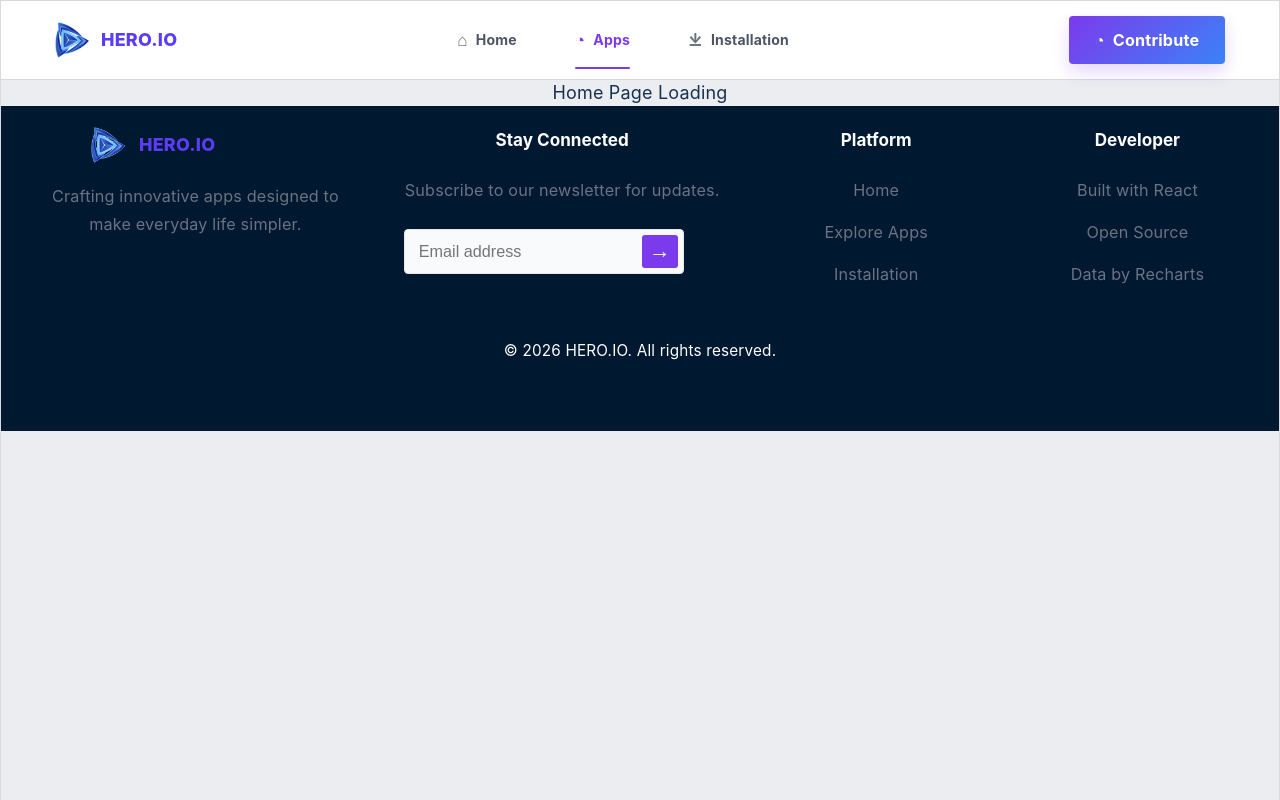
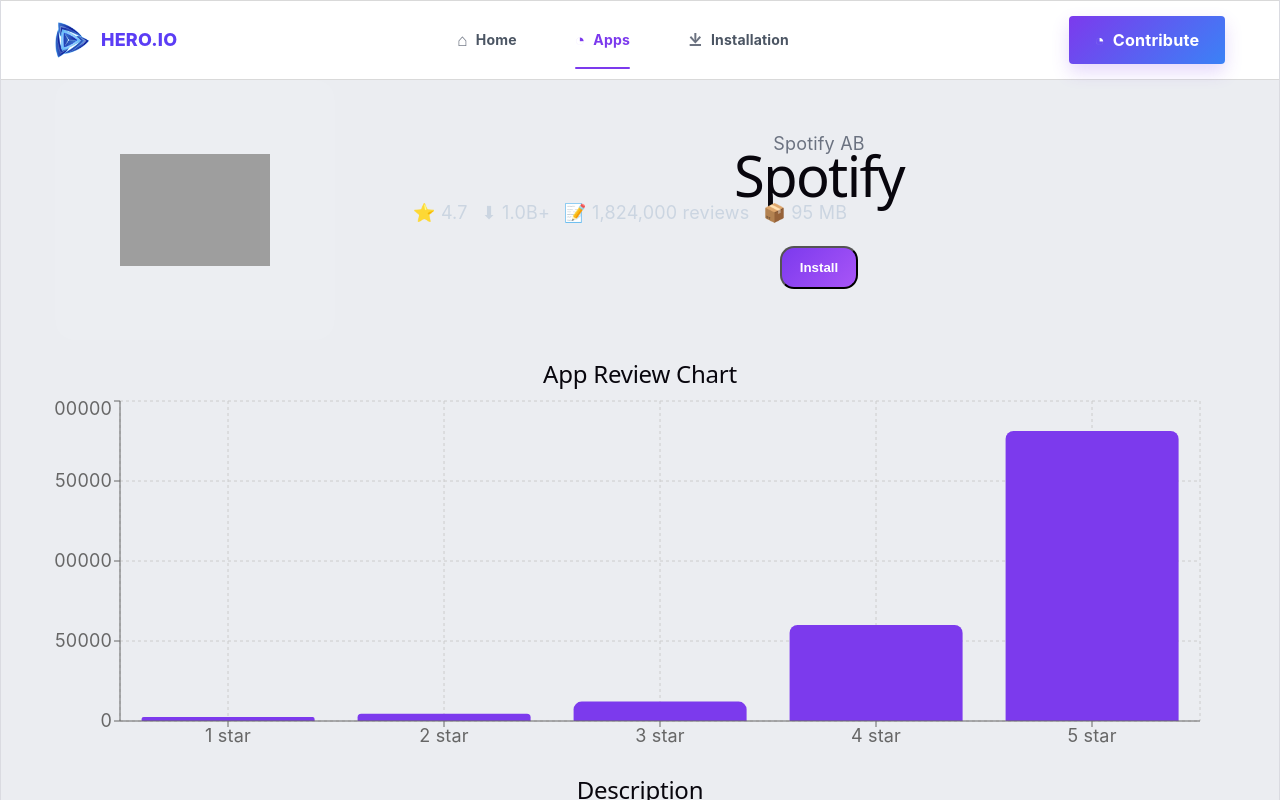
Before and after one commit to Tawseef-Taher-19/hero-IO, a React (Vite) app: page /apps/1 in a window 1280 px wide. Shown: the top 800 px of the page. Built offline with nearby package versions, Linux system fonts and the light colour scheme; grey boxes are pictures that could not be loaded.

Commit message:
feat: add app details page with install state, toast, chart, and app not found handling

```diff
--- a/src/index.css
+++ b/src/index.css
@@ -1122,3 +1122,57 @@
 .purple{
   color: var(--brand);
 }
+
+/* add appDetail */
+.details-grid {
+  display: grid;
+  grid-template-columns: 280px 1fr;
+  gap: 24px;
+  align-items: center;
+  margin-left: 3rem;
+}
+
+.details-image {
+  min-height: 260px;
+  display: grid;
+  place-items: center;
+  border-radius: 20px;
+  background: rgba(255, 255, 255, 0.04);
+}
+
+.details-image img {
+  width: 150px;
+  height: 150px;
+  object-fit: contain;
+}
+
+.details-info h1 {
+  margin: 4px 0 12px;
+}
+
+.details-meta {
+  display: flex;
+  flex-wrap: wrap;
+  gap: 14px;
+  margin-bottom: 20px;
+  margin-left: 3rem;
+  color: #cbd5e1;
+}
+
+.chart-wrap {
+  width: 90%;
+  height: 360px;
+  margin-left: 3rem;
+}
+
+.description {
+  line-height: 1.75;
+  color: #dbeafe;
+}
+
+/* Mobile Responsiveness */
+@media (max-width: 768px) {
+  .details-grid {
+    grid-template-columns: 1fr;
+  }
+}
--- a/src/pages/AppDetails.jsx
+++ b/src/pages/AppDetails.jsx
@@ -1,4 +1,99 @@
-const Home = () => {
-  return <div>Home Page Loading</div>;
+import { useMemo, useState } from "react";
+import { Link, useParams } from "react-router-dom";
+import toast from "react-hot-toast";
+import {
+  ResponsiveContainer,
+  BarChart,
+  Bar,
+  XAxis,
+  YAxis,
+  Tooltip,
+  CartesianGrid
+} from "recharts";
+import apps from "../data/apps.json";
+import { installApp, isAppInstalled } from "../utils/localStorage";
+
+const formatDownloads = (value) => {
+  if (value >= 1000000000) return `${(value / 1000000000).toFixed(1)}B+`;
+  if (value >= 1000000) return `${(value / 1000000).toFixed(1)}M+`;
+  return `${(value / 1000).toFixed(1)}K+`;
 };
-export default Home;
+
+const AppDetails = () => {
+  const { id } = useParams();
+  const app = useMemo(() => apps.find((item) => item.id === Number(id)), [id]);
+  const [installed, setInstalled] = useState(app ? isAppInstalled(app.id) : false);
+
+  if (!app) {
+    return (
+      <div className="center-box card">
+        <h1>App is Not Found</h1>
+        <p className="muted">
+          The app you are looking for does not exist or has been removed.
+        </p>
+        <Link to="/" className="btn">
+          Back to Home
+        </Link>
+      </div>
+    );
+  }
+
+  const handleInstall = () => {
+    const success = installApp(app);
+    if (success) {
+      setInstalled(true);
+      toast.success(`${app.title} Installed Successfully`);
+    }
+  };
+
+  return (
+    <section className="section-block">
+      <div className="details-grid card">
+        <div className="details-image">
+          <img src={app.image} alt={app.title} />
+        </div>
+
+        <div className="details-info">
+          <p className="muted">{app.companyName}</p>
+          <h1>{app.title}</h1>
+          <div className="details-meta">
+            <span>⭐ {app.ratingAvg}</span>
+            <span>⬇ {formatDownloads(app.downloads)}</span>
+            <span>📝 {app.reviews.toLocaleString()} reviews</span>
+            <span>📦 {app.size} MB</span>
+          </div>
+
+          <button
+            onClick={handleInstall}
+            disabled={installed}
+            className="btn"
+          >
+            {installed ? "Installed" : "Install"}
+          </button>
+        </div>
+      </div>
+
+      <div className="card chart-box">
+        <h2>App Review Chart</h2>
+        <div className="chart-wrap">
+          <ResponsiveContainer width="100%" height="100%">
+            <BarChart data={app.ratings}>
+              <CartesianGrid strokeDasharray="3 3" />
+              <XAxis dataKey="name" />
+              <YAxis />
+              <Tooltip />
+              <Bar dataKey="count" fill="#7c3aed" radius={[8, 8, 0, 0]} />
+            </BarChart>
+          </ResponsiveContainer>
+        </div>
+      </div>
+
+      <div className="card">
+        <h2>Description</h2>
+        <p className="description">{app.description}</p>
+      </div>
+    </section>
+  );
+};
+
+export default AppDetails;
--- /dev/null
+++ b/src/utils/localStorage.js
@@ -0,0 +1,25 @@
+const STORAGE_KEY = "hero_io_installed_apps";
+
+export const getInstalledApps = () => {
+  const stored = localStorage.getItem(STORAGE_KEY);
+  return stored ? JSON.parse(stored) : [];
+};
+
+export const isAppInstalled = (id) => {
+  const installed = getInstalledApps();
+  return installed.some((app) => app.id === id);
+};
+
+export const installApp = (app) => {
+  const installed = getInstalledApps();
+  if (installed.some((item) => item.id === app.id)) return false;
+  localStorage.setItem(STORAGE_KEY, JSON.stringify([...installed, app]));
+  return true;
+};
+
+export const uninstallApp = (id) => {
+  const installed = getInstalledApps();
+  const updated = installed.filter((app) => app.id !== id);
+  localStorage.setItem(STORAGE_KEY, JSON.stringify(updated));
+  return updated;
+};
```
